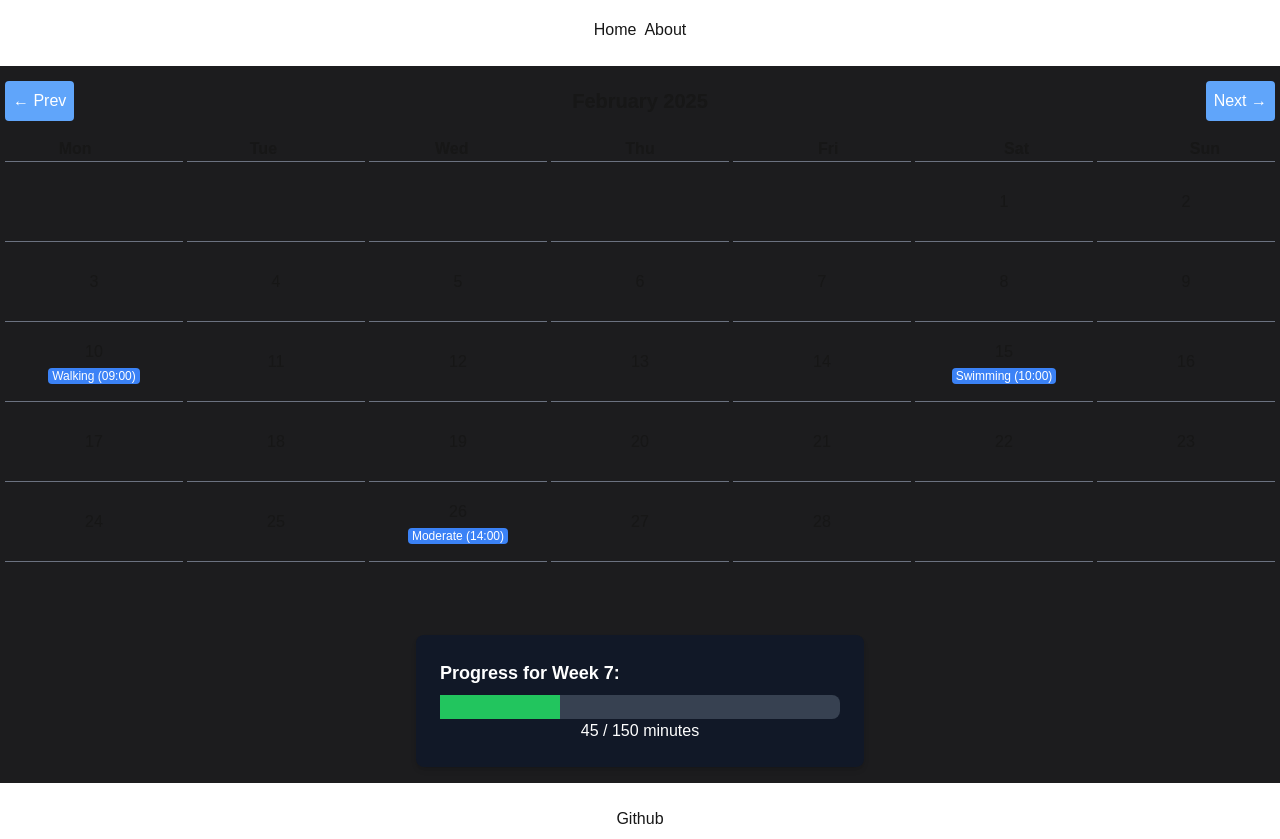
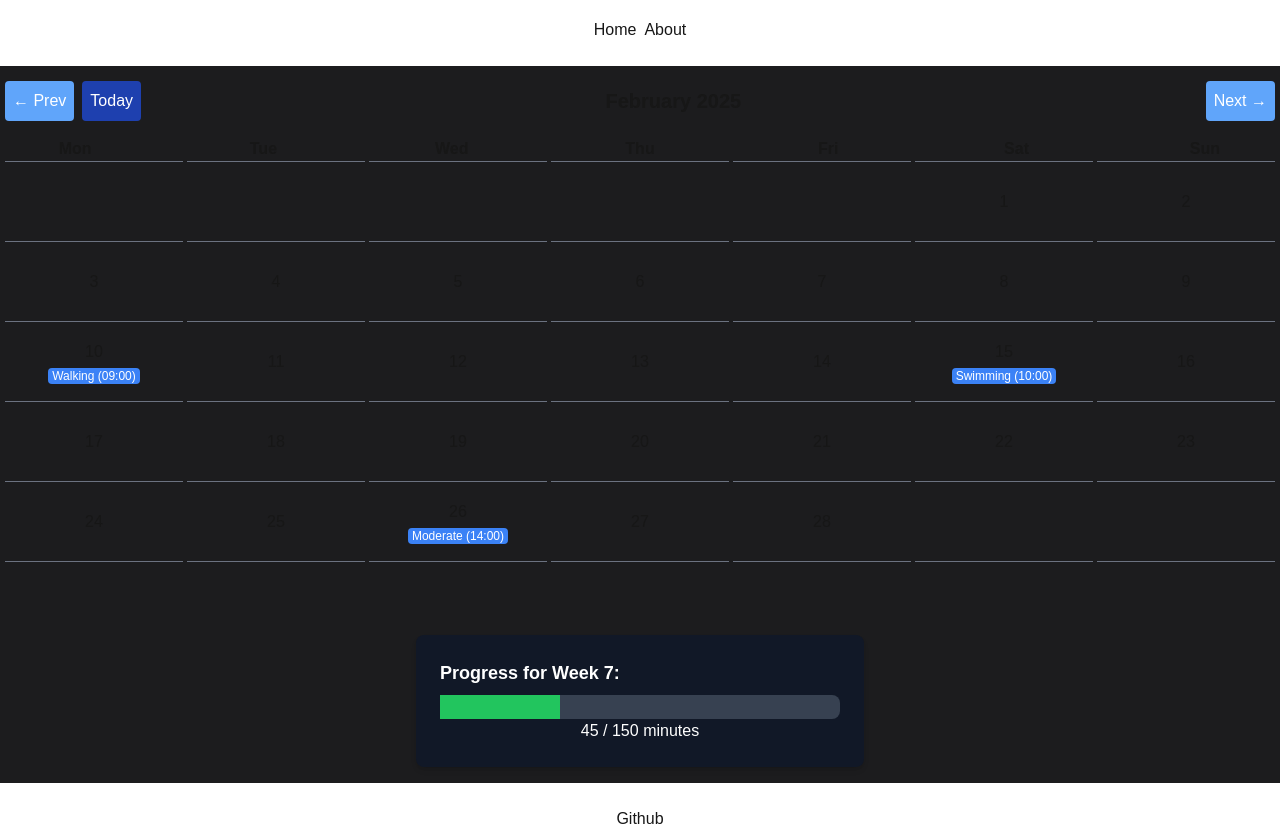
Before and after one commit to aglgit/150-minutes-a-week, a Next.js app in the folder apps/frontend/: page / in a window 1280 px wide. Built offline with nearby package versions, Linux system fonts and the light colour scheme.

Commit message:
Add today button

```diff
--- a/apps/frontend/src/components/calendarNav.tsx
+++ b/apps/frontend/src/components/calendarNav.tsx
@@ -11,6 +11,8 @@ const CalendarNav: React.FC<CalendarHeaderProps> = ({
     currentMonth,
     setCurrentMonth,
 }) => {
+    const today = new Date();
+
     const addMonth = (val: number) => {
         setCurrentMonth(
             (prev) => new Date(prev.getFullYear(), prev.getMonth() + val, 1)
@@ -38,12 +40,21 @@ const CalendarNav: React.FC<CalendarHeaderProps> = ({
     return (
         <div>
             <div className="mb-4 flex items-center justify-between">
+                <div className="flex items-center gap-2">
                     <button
                         onClick={() => addMonth(-1)}
                         className="red rounded bg-blue-400 p-2 text-white"
                     >
                         ← Prev
                     </button>
+                    <button
+                        onClick={() => setCurrentMonth(today)}
+                        className="red rounded bg-blue-800 p-2 text-white"
+                    >
+                        Today
+                    </button>
+                </div>
+
                 <h2 className="text-xl font-semibold">
                     {formatMonthYear(currentMonth)}
                 </h2>
```
Lines whose indentation alone changed are shown as unchanged.
